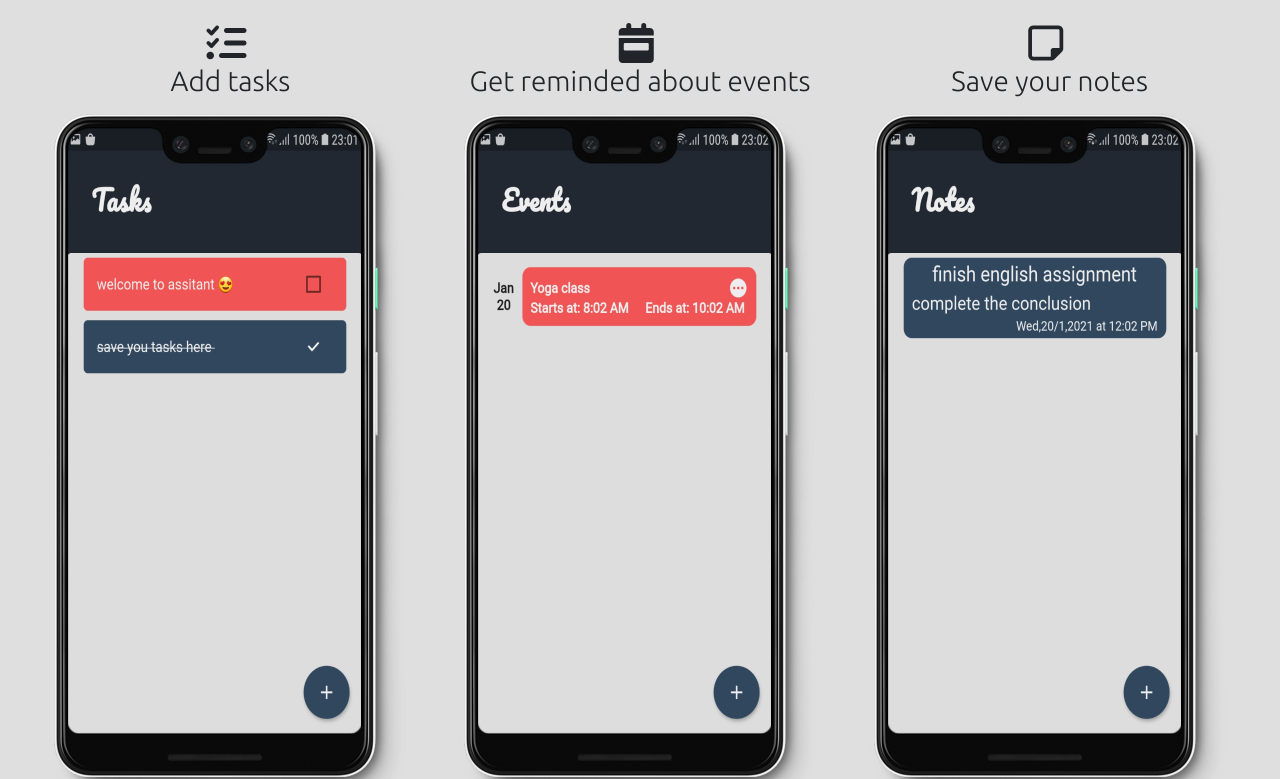
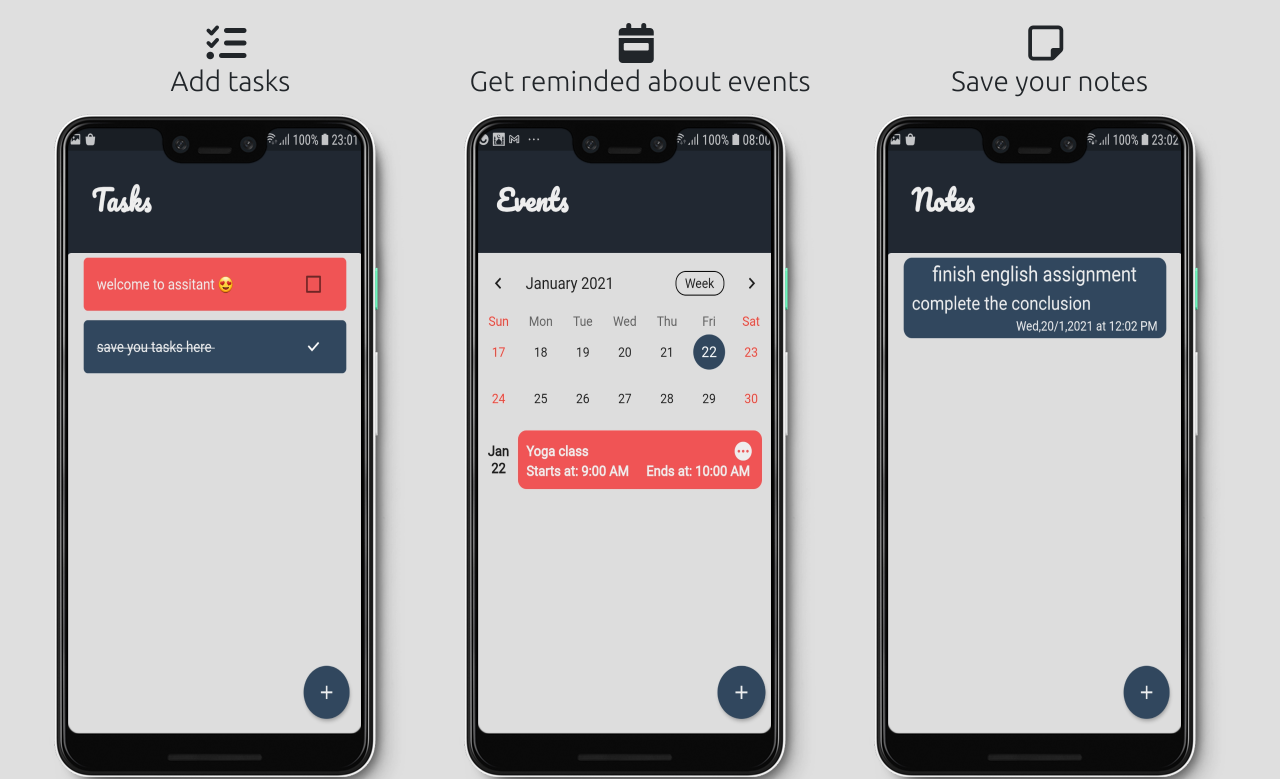
Before and after one commit to Abderraouf99/SimplyTickItWebsite, a plain HTML site: page index.html in a window 1280 px wide. Shown: the part 682-1461 px from the top of the page. Drawn offline with nearby package versions, Linux system fonts and the light colour scheme.

Commit message:
event-screen-image-update

```diff
--- a/index.html
+++ b/index.html
@@ -96,7 +96,7 @@
           <i class="fas fa-calendar-week icon"></i>
           <h3 class="feature-title">Get reminded about events</h3>
         </div>
-        <img class="feature-phone" src="images/event screen.png" alt="" />
+        <img class="feature-phone" src="images/eventScreen.png" alt="" />
         <p class="feature-description">
           Add your events and be reminded when the time comes
         </p>
```
Also changed, not shown: images/event screen.png (deleted), images/eventScreen.png (added).
